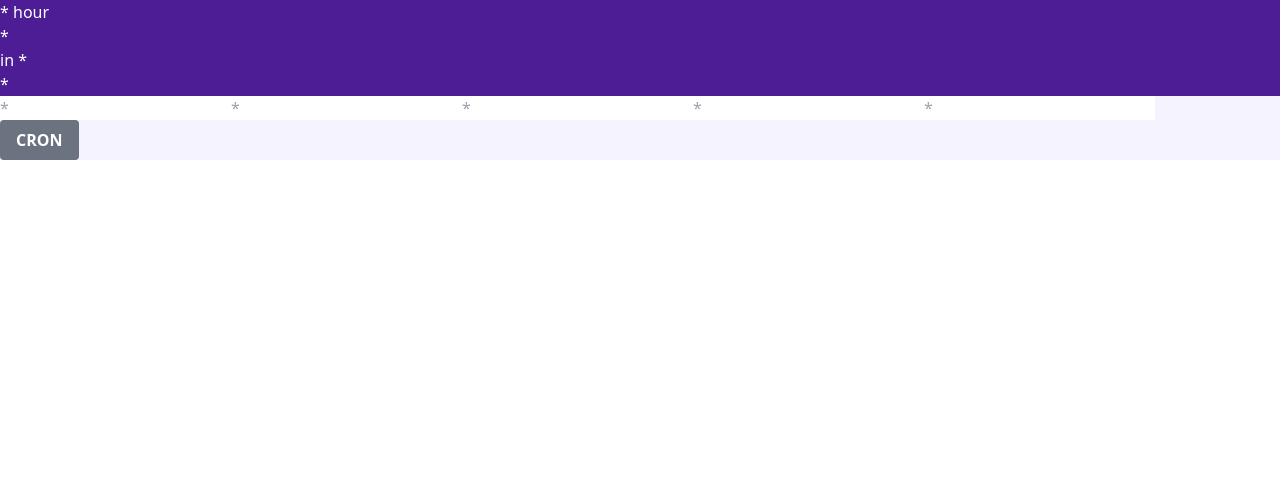
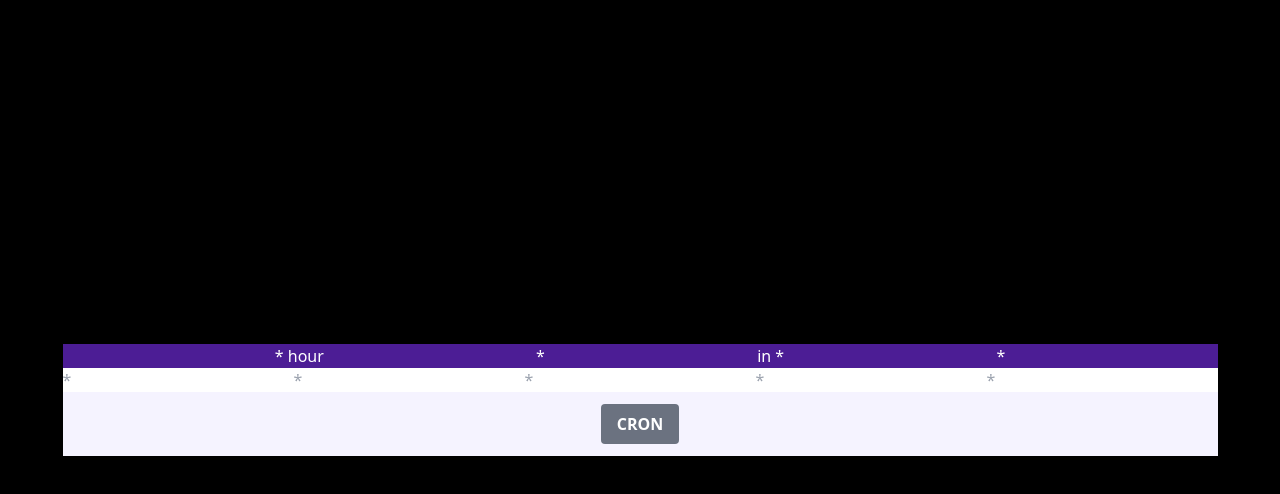
Before and after one commit to alex-lc/cron-calc, a React (Create React App) app: page / in a window 1280 px wide. Shown: the top 494 px of the page. Built offline with nearby package versions, Linux system fonts and the light colour scheme.

Commit message:
Cleaning blank template up with TailwindCSS so we can start working on functionality again.

```diff
--- a/src/App.js
+++ b/src/App.js
@@ -3,7 +3,7 @@ import Selection from './components/Selection'
 
 function App() {
   return (
-    <div className="container mx-auto bg-black">
+    <div className="flex justify-center items-center w-full h-screen bg-black">
       <Selection />
     </div>
   )
--- a/src/components/Selection.js
+++ b/src/components/Selection.js
@@ -71,7 +71,7 @@ const Selection = () => {
 
     return (
         <div className="flex flex-col bg-purple-900 text-white">
-                <div>
+                <div className="flex justify-evenly">
                     {cron.minute !== false && cron.minute !== "*" && <p>At minute {cron.minute}</p>}
                     {cron.minute === "*" || cron.minute === "" && <p>*</p>}
                     {cron.minute === false && <p>!</p>}
@@ -88,7 +88,7 @@ const Selection = () => {
                     {cron.dayOfTheWeek === 0 && <p>no day of the week</p>}
                     {cron.dayOfTheWeek !== 0 && <p>{cron.dayOfTheWeek}</p>}
                 </div>
-                <div className="container mx-auto bg-purple-50">
+                <div className="flex justify-evenly bg-purple-50">
                     <form>
                         <div className="flex">
                             <input type="text" name="minute" onChange={updateValue} placeholder="*" />
@@ -97,7 +97,9 @@ const Selection = () => {
                             <input type="text" name="month" onChange={updateValue} placeholder="*" />
                             <input type="text" name="dayOfTheWeek" onChange={updateValue} placeholder="*" />
                         </div>
-                        <button className="bg-gray-500 hover:bg-gray-700 text-white font-bold py-2 px-4 rounded" type="submit">CRON</button>
+                        <div className="flex justify-center py-3">
+                            <button className="bg-gray-500 hover:bg-gray-700 text-white font-bold py-2 px-4 rounded" type="submit">CRON</button>
+                        </div>
                     </form>
                 </div>
         </div>
```
